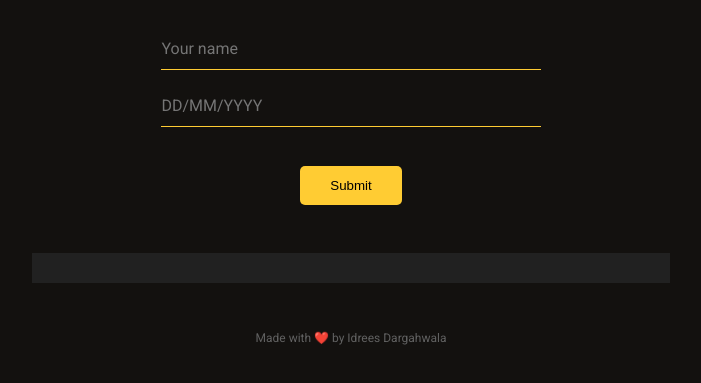
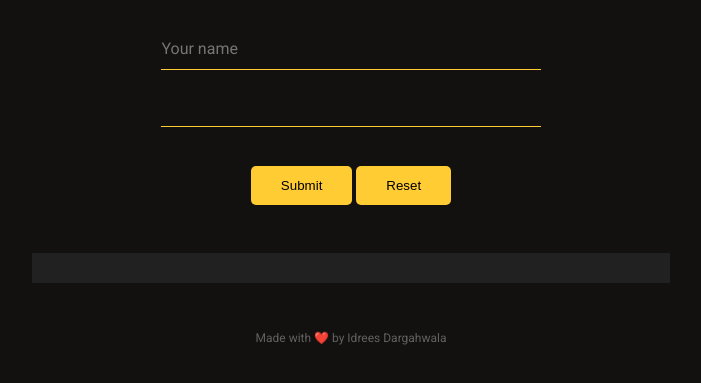
Before and after one commit to theIYD/jumble-password, an Electron app: page index.html in a window 1280 px wide. Shown: the part 145-528 px from the top of the page, without its empty margins (289-990 px from the left). Drawn offline with nearby package versions, Linux system fonts and the light colour scheme.

Commit message:
Update.html
Added an input mask(jQuery) for convenience and a Clear button

```diff
--- a/index.html
+++ b/index.html
@@ -5,6 +5,13 @@
     <title>Hello World!</title>
     <link href="https://fonts.googleapis.com/css?family=Roboto:300,400,700" rel="stylesheet">
     <link href="https://fonts.googleapis.com/icon?family=Material+Icons" rel="stylesheet" >
+    <!-- Connect jQuery and jQuery.maskedinput -->
+    <script src="../jquery-1.8.3.min.js" type="text/javascript" charset="utf-8"></script>
+    <script src="../jquery.maskedinput.js" type="text/javascript"></script>
+    <!--Create mask  -->
+    <script type="text/javascript">
+      jQuery(function() {$("#dob").mask("99/99/9999", {placeholder: "dd/mm/year" });});
+    </script>
   </head>
   <style>
       html {
@@ -52,6 +59,15 @@
         margin-top: 1.5em;
         cursor: pointer;
       }
+      input[type='reset'] {
+      padding: 12px 30px;
+      background: #fc3;
+      border: none;
+      outline: none;
+      border-radius: 5px;
+      margin-top: 1.5em;
+      cursor: pointer;
+      }
       .wrap-pass {
         margin-top: 3em;
         background: #212121;
@@ -60,7 +76,6 @@
         margin-left: auto;
         margin-right: auto;
       }
-
       #password {
         text-align: center;
         width: 100%;
@@ -95,9 +110,10 @@
         <p style="font-weight: 300">A small tool to generate passwords from your name &amp; birth dates.</p>
         <form id="form">
             <input id="name" type="text" placeholder="Your name" class="name" required>
-
-            <input id="dob" type="text" placeholder="DD/MM/YYYY" class="date" required><br>
+            <input id="dob" type="text" class="date" required><br>
             <input type="submit" id="submitBtn" class="btn" />
+            <!-- add button -->
+            <input onClick="cls();" type="reset" id="resetBtn" class="btn" />
         </form>
 
         <div class="wrap-pass">
```
